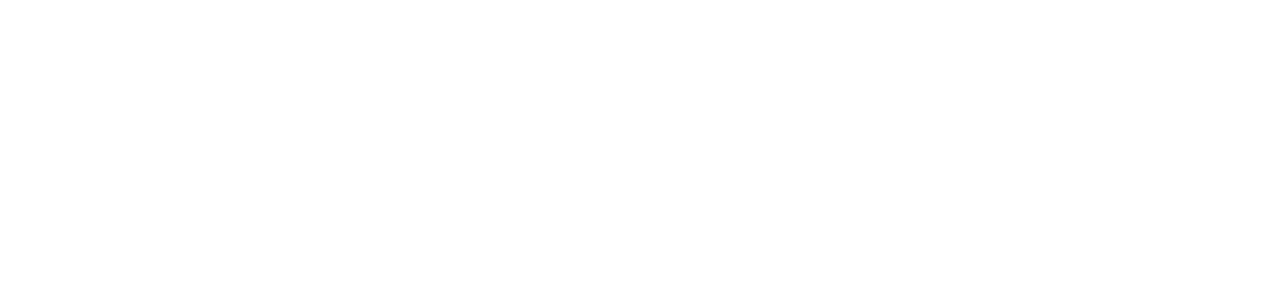
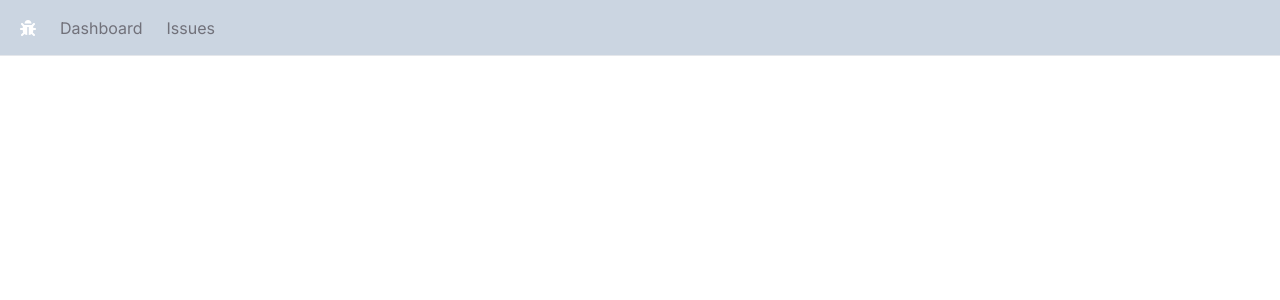
Before and after one commit to Mariptime/issue-tracker, a Next.js app: page / in a window 1280 px wide. Shown: the top 300 px of the page. Built offline with nearby package versions, Linux system fonts and the light colour scheme.

Commit message:
Built the Navigation Bar

```diff
--- /dev/null
+++ b/app/NavBar.tsx
@@ -0,0 +1,26 @@
+import { link } from 'fs';
+import Link from 'next/link'
+import React from 'react'
+import { FaBug } from "react-icons/fa";
+
+const NavBar = () => {
+    const links = [
+        { href: '/', label: 'Dashboard' },
+        { href: '/issues', label: 'Issues' },
+    ]
+    return (
+        <nav className='flex bg-slate-300 space-x-6 border-b h-14 px-5 items-center mb-5'>
+            <Link href="/"><FaBug /></Link>
+            <ul className='flex space-x-6'>
+                {links.map(link =>
+                    <Link
+                        key='href'
+                        className='text-zinc-500 hover:text-zinc-700 transition-colors'
+                        href={link.href}>{link.label}</Link>)}
+
+            </ul>
+        </nav>
+    )
+}
+
+export default NavBar
--- a/app/layout.tsx
+++ b/app/layout.tsx
@@ -1,6 +1,7 @@
 import './globals.css'
 import type { Metadata } from 'next'
 import { Inter } from 'next/font/google'
+import NavBar from './NavBar'
 
 const inter = Inter({ subsets: ['latin'] })
 
@@ -16,7 +17,10 @@ export default function RootLayout({
 }) {
   return (
     <html lang="en">
-      <body className={inter.className}>{children}</body>
+      <body className={inter.className}>
+        <NavBar />
+        <main>{children}</main>
+         </body>
     </html>
   )
 }
--- a/package.json
+++ b/package.json
@@ -19,6 +19,7 @@
     "postcss": "8.4.38",
     "react": "18.3.1",
     "react-dom": "18.3.1",
+    "react-icons": "^4.11.0",
     "tailwindcss": "3.4.3",
     "typescript": "5.4.5"
   }
```
Also changed, not shown: 1 other file (tests, documents, lock files or other folders).
